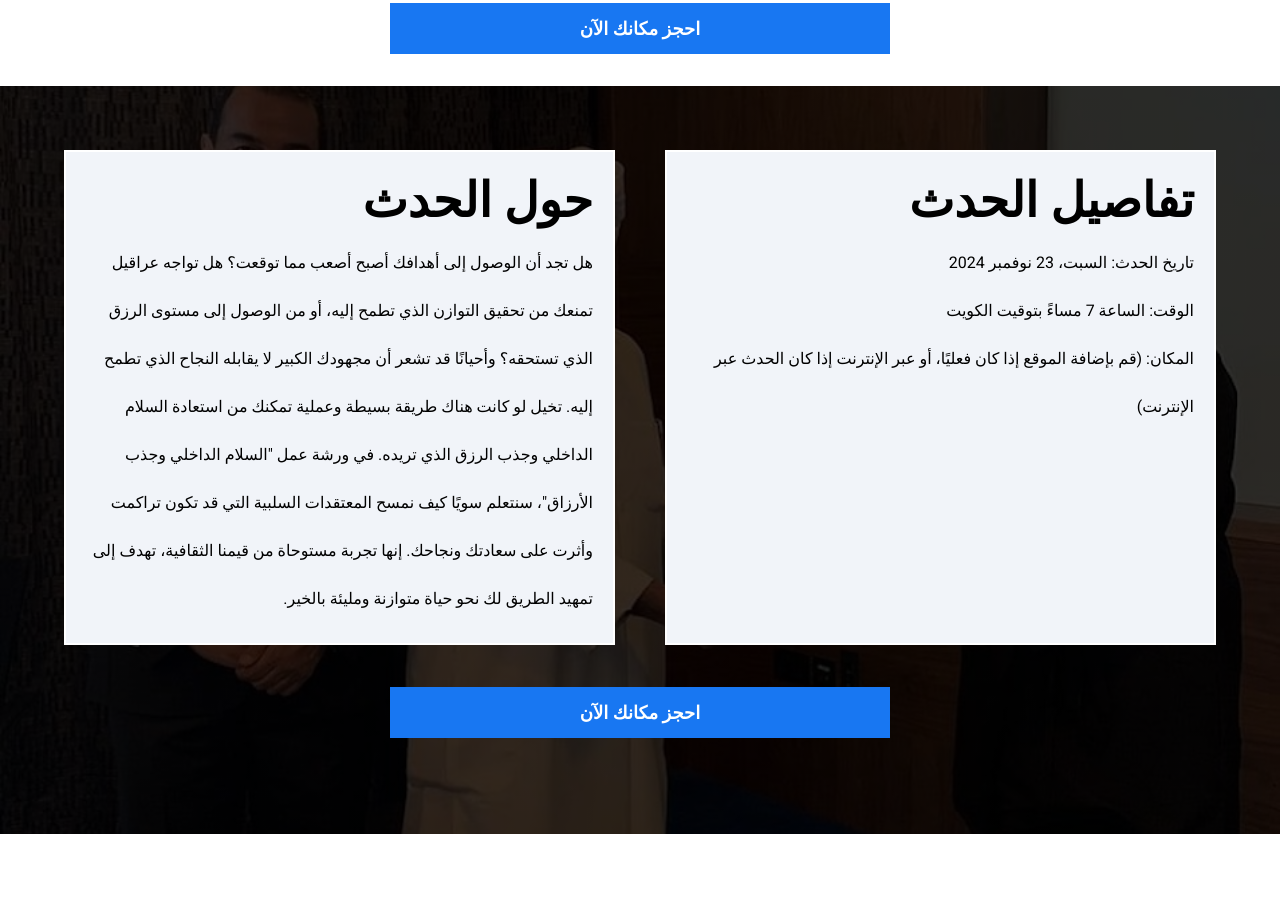
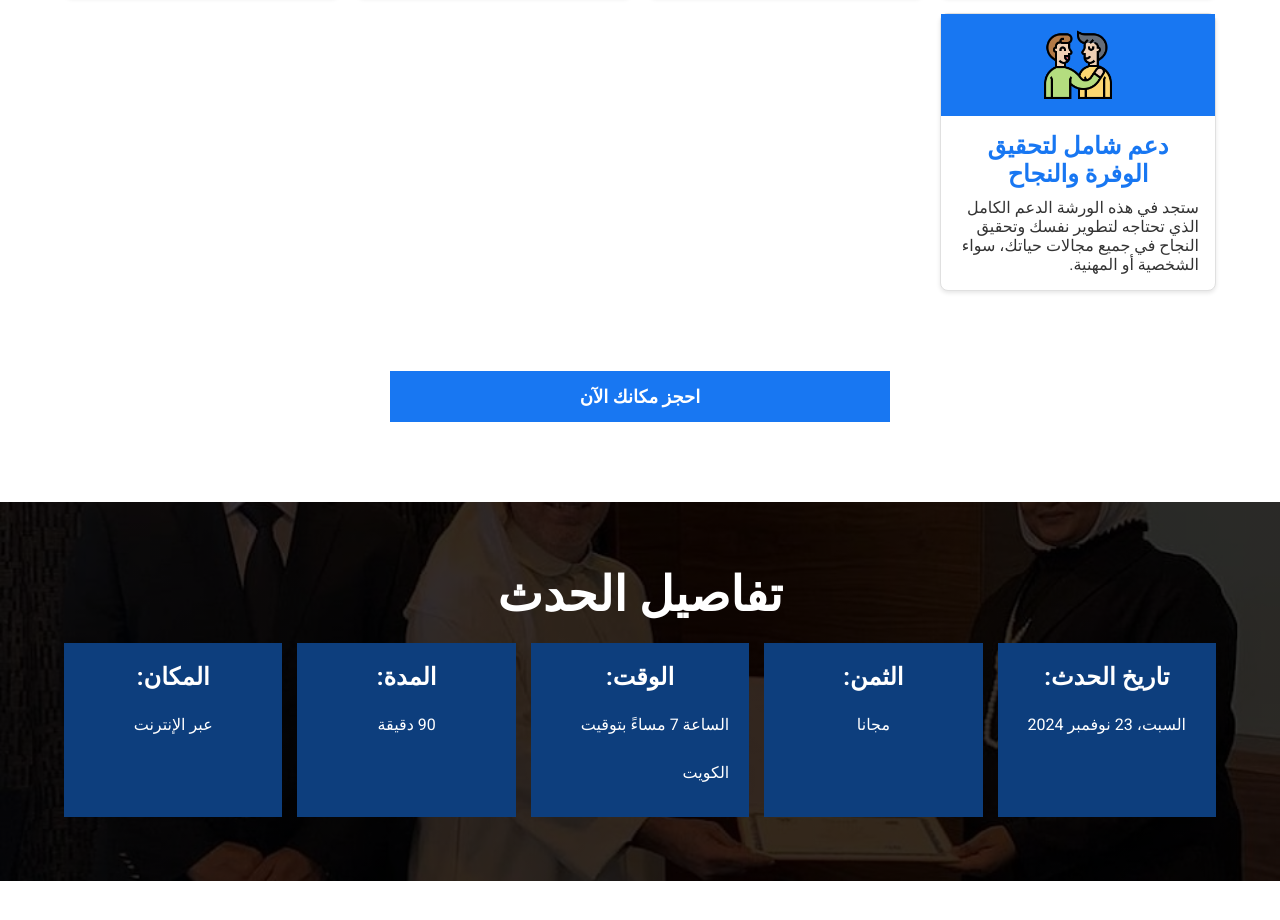
Before and after one commit to MohamedKhalilKhedhri/payedEvent, a plain HTML site: page index.html in a window 1280 px wide. Shown: the part 1604-2524 px from the top of the page. Before the commit the page ends 2438 px from the top, so only its background shows below. Drawn offline with nearby package versions, Linux system fonts and the light colour scheme.

Commit message:
Your commit message

```diff
--- a/index.html
+++ b/index.html
@@ -79,10 +79,18 @@
 
         </div>
     </section>
+    <!-- Workshop Introduction Section -->
+<section class="workshopIntro" style="margin:3rem 0; display:flex; flex-direction: column; align-items: center; gap: 30px; text-align: center; padding:0 7rem;">
+    <h2 class="sectionsHeaders">حول الورشة</h2>
+    <p class="heroText" style="color: black;">
+        هل تجد أن الوصول إلى أهدافك أصبح أصعب مما توقعت؟ في هذه الورشة، ستتعلم كيف تتغلب على العقبات وتحقيق التوازن وجذب الرزق الذي تستحقه. إنها فرصة لاكتشاف تقنيات فعّالة لاستعادة السلام الداخلي والتخلص من المعتقدات السلبية التي قد تعيق نجاحك.
+    </p>
+    <div class="ctaContainer"><a  href="#myHero" class="cta">احجز مكانك الآن</a></div>
+</section>
 
     <!-- Features Section -->
     <section id="features" class="why-choose-us">
-        <h2 class="featuresHeader">ماذا ستحصل من الورشة؟</h2>
+        <h2 class="sectionsHeaders">ماذا ستحصل من الورشة؟</h2>
         <div class="card-container">
             <div class="card">
                 <div class="cardImgContainer"> <img src="assets/harmony.png" alt=""></div>
@@ -126,26 +134,35 @@
      <!--  -->
      <!-- about section -->
     <section class="aboutSection">
+        <h1>تفاصيل الحدث</h1>
         <div class="InfoSection">
+
             <div class="aboutInfo">
-                <h2>تفاصيل الحدث</h2>
-                <p>تاريخ الحدث: السبت، 23 نوفمبر 2024</p>
-                <p>الوقت: الساعة 7 مساءً بتوقيت الكويت
-                <p>المكان: (قم بإضافة الموقع إذا كان فعليًا، أو عبر الإنترنت إذا كان الحدث عبر الإنترنت)
-              </div>
+                <h2>تاريخ الحدث:</h2>
+                <p>السبت، 23 نوفمبر 2024</p>
+            </div>
+            <div class="aboutInfo">
+                <h2>الثمن:</h2>
+                <p>مجانا</p>
+            </div>
+            <div class="aboutInfo">
+                <h2>الوقت:</h2>
+              <p>الساعة 7 مساءً بتوقيت الكويت</p>
 
-           <div class="aboutInfo">
-                <h2>حول الحدث</h2>
-                <p>
-                    هل تجد أن الوصول إلى أهدافك أصبح أصعب مما توقعت؟ هل تواجه عراقيل تمنعك من تحقيق التوازن الذي تطمح إليه، أو من الوصول إلى مستوى الرزق الذي تستحقه؟ وأحيانًا قد تشعر أن مجهودك الكبير لا يقابله النجاح الذي تطمح إليه.
+            </div>
+            <div class="aboutInfo">
+                <h2>المدة:</h2>
+              <p>90 دقيقة</p>
 
-                    تخيل لو كانت هناك طريقة بسيطة وعملية تمكنك من استعادة السلام الداخلي وجذب الرزق الذي تريده. في ورشة عمل "السلام الداخلي وجذب الأرزاق"، سنتعلم سويًا كيف نمسح المعتقدات السلبية التي قد تكون تراكمت وأثرت على سعادتك ونجاحك. إنها تجربة مستوحاة من قيمنا الثقافية، تهدف إلى تمهيد الطريق لك نحو حياة متوازنة ومليئة بالخير.
+            </div>
+            <div class="aboutInfo">
+                <h2>المكان:</h2>
+                <p>عبر الإنترنت</p>
+            </div>
 
-                </p>
-           </div>
 
         </div>
-        <div class="ctaContainer"><a  href="#myHero" class="cta">احجز مكانك الآن</a></div>
+
     </section>
     <script src="scripts.js"></script>
 </body>
--- a/styles.css
+++ b/styles.css
@@ -224,7 +224,7 @@ button[type="submit"]:hover .loader{
     margin: 3rem 0;
 }
 
-.why-choose-us h2 {
+.sectionsHeaders {
     font-size: 2rem;
     color: black; /* Main color */
     margin-bottom: 1rem;
@@ -294,26 +294,33 @@ button[type="submit"]:hover .loader{
     background-position: center;
     background-size: cover;
     background-repeat: no-repeat;
+    margin: 3rem 0;
 
 }
 .InfoSection{
 
     display: grid;
-    grid-template-columns: repeat(2,1fr);
-    gap: 50px;
+    grid-template-columns: repeat(5,1fr);
+    gap: 15px;
 
 }
 .aboutInfo{
-    border: 2px solid white;
     padding: 20px;
-    background-color: #f1f4f9;
+    color:white;
+    background-color: #0d3e7d;
+    display: flex;
+    align-items: center;
+    gap: 10px;
+    flex-direction: column;
 
 
 
 }
-.aboutInfo>h2{
+.aboutSection>h1{
     font-size: clamp(1rem, 3vw + 0.75rem, 3rem);
     margin-bottom: 10px;
+    color: white;
+    text-align: center;
 }
 .aboutInfo>p{
     font-size: clamp(0.75rem, 1rem, 1.25rem);
@@ -331,7 +338,7 @@ button[type="submit"]:hover .loader{
         padding: 2rem;
     }
     .InfoSection{
-        grid-template-columns: 1fr;
+        grid-template-columns: repeat(2,1fr);
     }
     .eventContainer {
         flex-direction: column-reverse;
@@ -340,7 +347,7 @@ button[type="submit"]:hover .loader{
         padding: 0 2rem;
     }
 
-    .why-choose-us h2 {
+    .sectionsHeaders {
         font-size: 2rem;
     }
 
@@ -371,8 +378,10 @@ button[type="submit"]:hover .loader{
         font-size: 14px;
     }
 
-
-    .why-choose-us h2 {
+    .InfoSection{
+        grid-template-columns: 1fr;
+    }
+    .sectionsHeaders {
         font-size: 1.5rem;
     }
 
```
